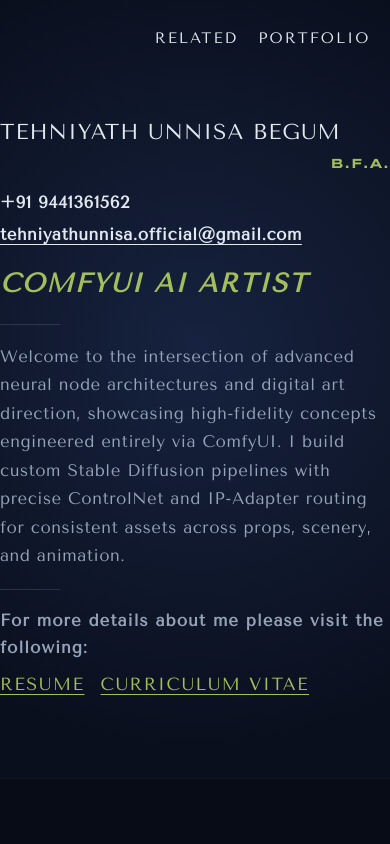
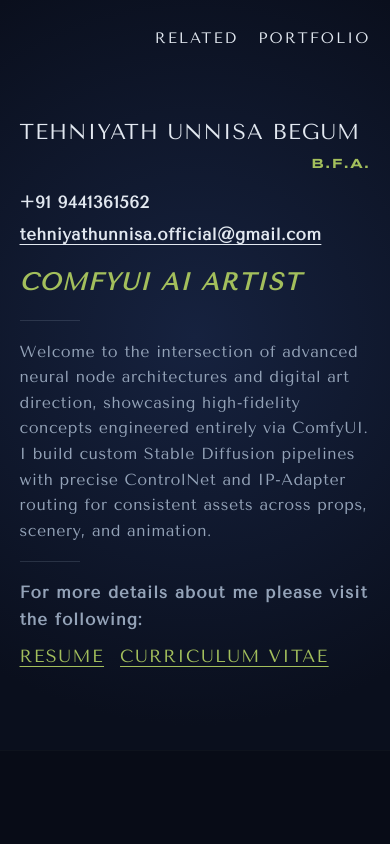
Before and after one commit to tehniyathu-gif/portfolio_comfyui_ai, a plain HTML site: page index.html in a window 390 px wide. Shown: the top 844 px of the page. Drawn offline with nearby package versions, Linux system fonts and the light colour scheme.

Commit message:
Update style.css

```diff
--- a/style.css
+++ b/style.css
@@ -411,7 +411,8 @@
 /* --- Mobile View Overrides --- */
 @media (max-width: 768px) {
     .container {
-        padding: 40px 0;
+        /* FIXED: Changed from '40px 0' to '40px 5%' to give breathing space on left/right edges */
+        padding: 40px 5%;
     }
 
     .slide {
@@ -442,12 +443,13 @@
         font-size: 0.95rem;
     }
 
-    /* Forces name completely onto 1 line on mobile */
+    /* FIXED: Adjusted sizing to ensure typography fits flawlessly without crowding */
     .primary-name {
         font-size: 1.35rem;
         letter-spacing: 1px;
         display: block;
         width: 100%;
+        margin-bottom: 4px;
     }
 
     /* Scales down B.F.A font on phone screens while maintaining the global right-alignment */
@@ -456,13 +458,15 @@
     }
 
     .profession-italic-title {
-        font-size: 1.65rem;
+        font-size: 1.5rem; /* FIXED: Marginally downscaled from 1.65rem for better balance */
         letter-spacing: 1.5px;
+        margin-top: 6px;
         margin-bottom: 12px;
     }
 
     .unified-body-text {
-        font-size: 1.05rem;
+        font-size: 1rem; /* FIXED: Marginally downscaled from 1.05rem to make prose crisp and airy */
+        line-height: 1.6;
     }
 
     .contact-data-strip {
```
